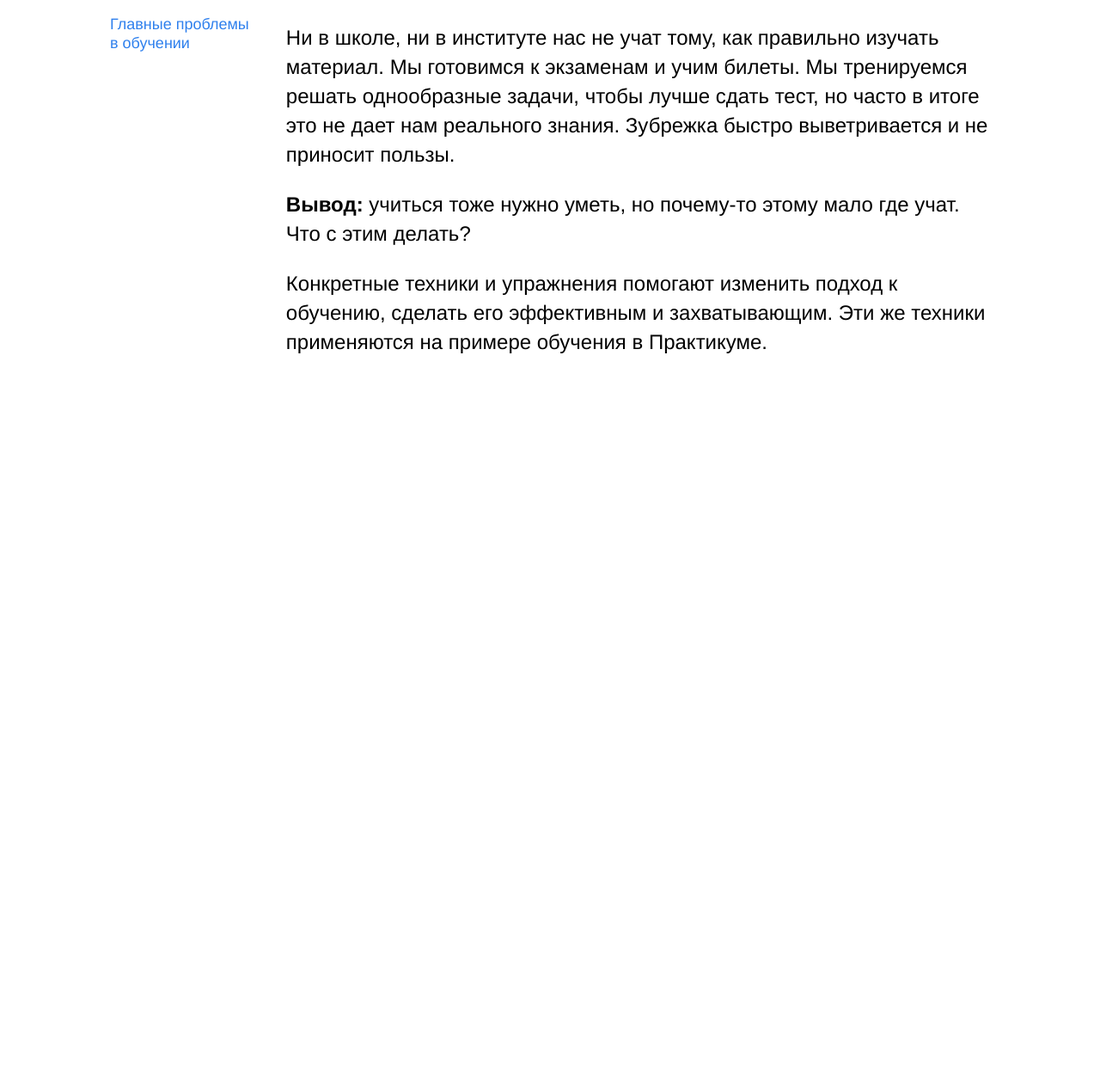
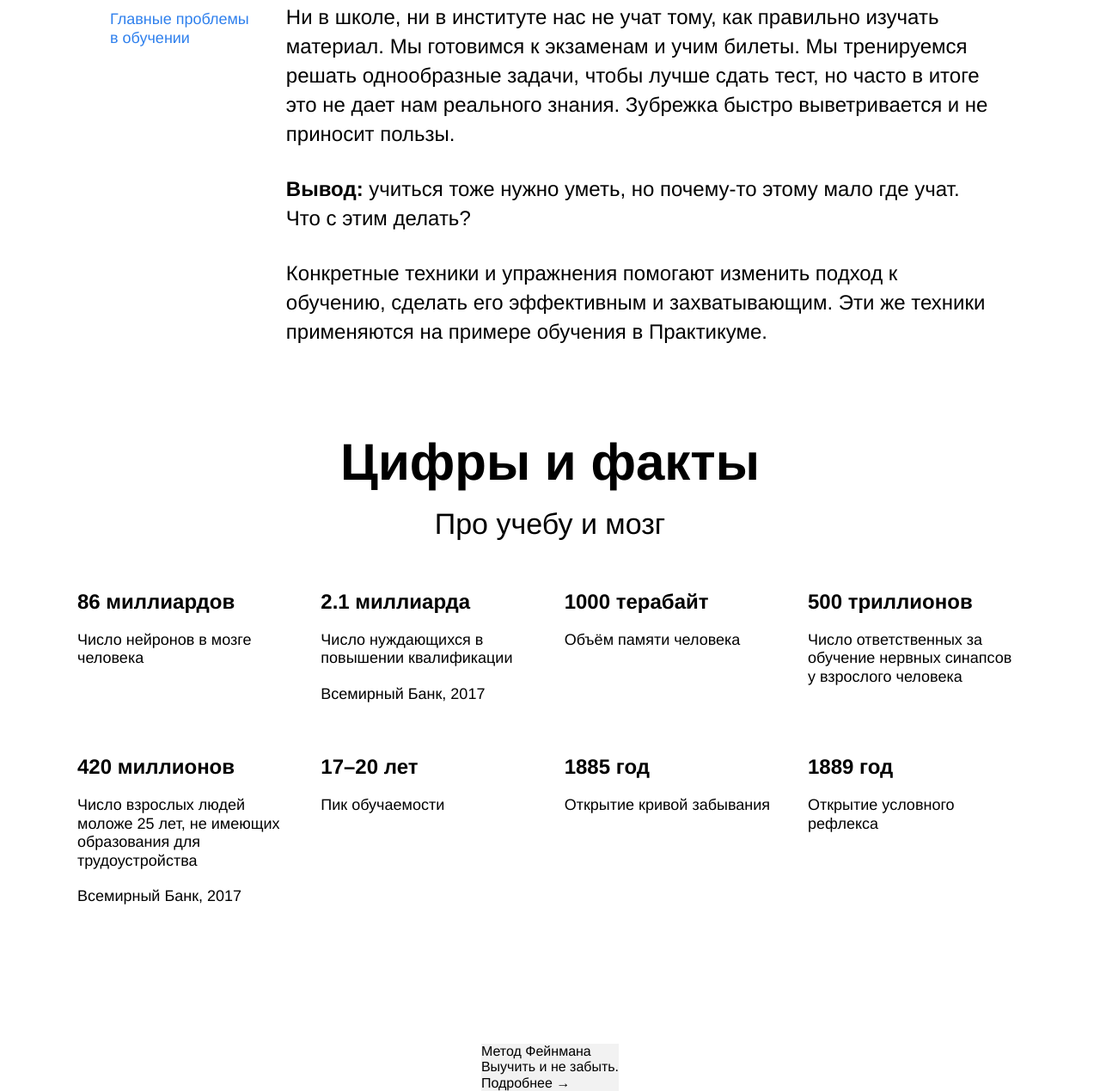
Before and after one commit to AndMuravyev/how-to-learn, a plain HTML site: page index.html in a window 1280 px wide. Shown: the part 853-2122 px from the top of the page at 86% size. Before the commit the page ends 1392 px from the top, so only its background shows below. Drawn offline with Linux system fonts and the light colour scheme.

Commit message:
section digits done

```diff
--- a/index.html
+++ b/index.html
@@ -30,6 +30,51 @@
           </div>
         </div>
       </section>
+      <section class="digits">
+        <h3 class="section-title">Цифры и факты</h3>
+        <h4 class="section-subtitle">Про учебу и мозг</h4>
+        <div class='table'>
+          <ul class="table__cell">
+            <h5 class="table__heading">86 миллиардов</h5>
+            <li class="table__text">Число нейронов в мозге человека</li>
+          </ul>
+          <ul class="table__cell">
+            <h5 class="table__heading">2.1 миллиарда</h5>
+            <li class="table__text">Число нуждающихся в повышении квалификации</li>
+            <li class="table__text table__text_margin">Всемирный Банк, 2017</li>
+          </ul>
+          <ul class="table__cell">
+            <h5 class="table__heading">1000 терабайт</h5>
+            <li class="table__text">Объём памяти человека</li>
+          </ul>
+          <ul class="table__cell">
+            <h5 class="table__heading">500 триллионов</h5>
+            <li class="table__text">Число ответственных за обучение нервных синапсов у взрослого человека</li>
+          </ul>
+          <ul class="table__cell">
+            <h5 class="table__heading">420 миллионов</h5>
+            <li class="table__text">Число взрослых людей моложе 25 лет, не имеющих образования для трудоустройства</li>
+            <li class="table__text table__text_margin">Всемирный Банк, 2017</li>
+          </ul>
+          <ul class="table__cell">
+            <h5 class="table__heading">17–20 лет</h5>
+            <li class="table__text">Пик обучаемости</li>
+          </ul>
+          <ul class="table__cell">
+            <h5 class="table__heading">1885 год</h5>
+            <li class="table__text">Открытие кривой забывания</li>
+          </ul>
+          <ul class="table__cell">
+            <h5 class="table__heading">1889 год</h5>
+            <li class="table__text">Открытие условного рефлекса</li>
+          </ul>
+        </div>
+        <section class="feynman">
+          <div class="feynman__title">Метод Фейнмана</div>
+          <div class="feynman__subtitle">Выучить и не забыть.</div>
+          <div class="feynman__link">Подробнее &#8594</div>
+        </section>
+      </section>
     </main>
   </div>
 </body>
--- a/styles/style.css
+++ b/styles/style.css
@@ -78,11 +78,17 @@
   top: 64px;
 }
 
+.description {
+  margin-top: 100px;
+  display: flex;
+  justify-content: center;
+}
+
 .two-columns {
   width: 80%;
-  margin: 100px auto;
   display: flex;
   justify-content: space-between;
+  align-items: baseline;
 }
 
 .two-columns__brief {
@@ -91,6 +97,7 @@
   font-size: 18px;
   font-weight: normal;
   color: #2f80ed;
+  margin: 0;
 }
 
 .two-columns__main-text {
@@ -102,7 +109,14 @@
 }
 
 .two-columns__paragraph {
+  margin-top: 0;
+  margin-left: 0;
+  margin-bottom: 30px;
+  margin-right: 0;
+}
 
+.two-columns__paragraph:last-of-type {
+  margin-bottom: 0;
 }
 
 .two-columns__span-accent {
@@ -111,6 +125,70 @@
   font-weight: 600;
 }
 
+.digits {
+  margin-top: 100px;
+  display: flex;
+  flex-direction: column;
+  align-items: center;
+}
+
+.section-title {
+  width: 60%;
+  text-align: center;
+  margin-bottom: 20px;
+  margin-top: 0;
+  line-height: 1.15;
+  font-size: 60px;
+  font-weight: 600;
+}
+
+.section-subtitle {
+  width: 60%;
+  text-align: center;
+  line-height: 34px;
+  font-size: 34px;
+  font-weight: normal;
+  margin: 0;
+}
+
+ul {
+  list-style: none;
+}
+
+.table {
+  width: 1100px;
+  margin: 60px auto 100px;
+  display: flex;
+  flex-wrap: wrap;
+  justify-content: space-between;
+}
+
+.table__cell {
+  padding: 0;
+  margin: 0 0 60px 0;
+  width: 250px;
+}
+
+.table__heading {
+  margin: 0 0 20px 0;
+  line-height: 1.15;
+  font-size: 24px;
+  font-weight: 600;
+}
+
+.table__text {
+  line-height: 1.2;
+  font-size: 18px;
+  font-weight: normal;
+}
+
+.table__text_margin {
+  margin-top: 20px;
+}
+
+.feynman {
+  background-color: #f2f2f2;
+}
 /* и элемента с модификатором вида ключ-значение */
 .table__cell_theme_dark {
   width: 200px;
```
